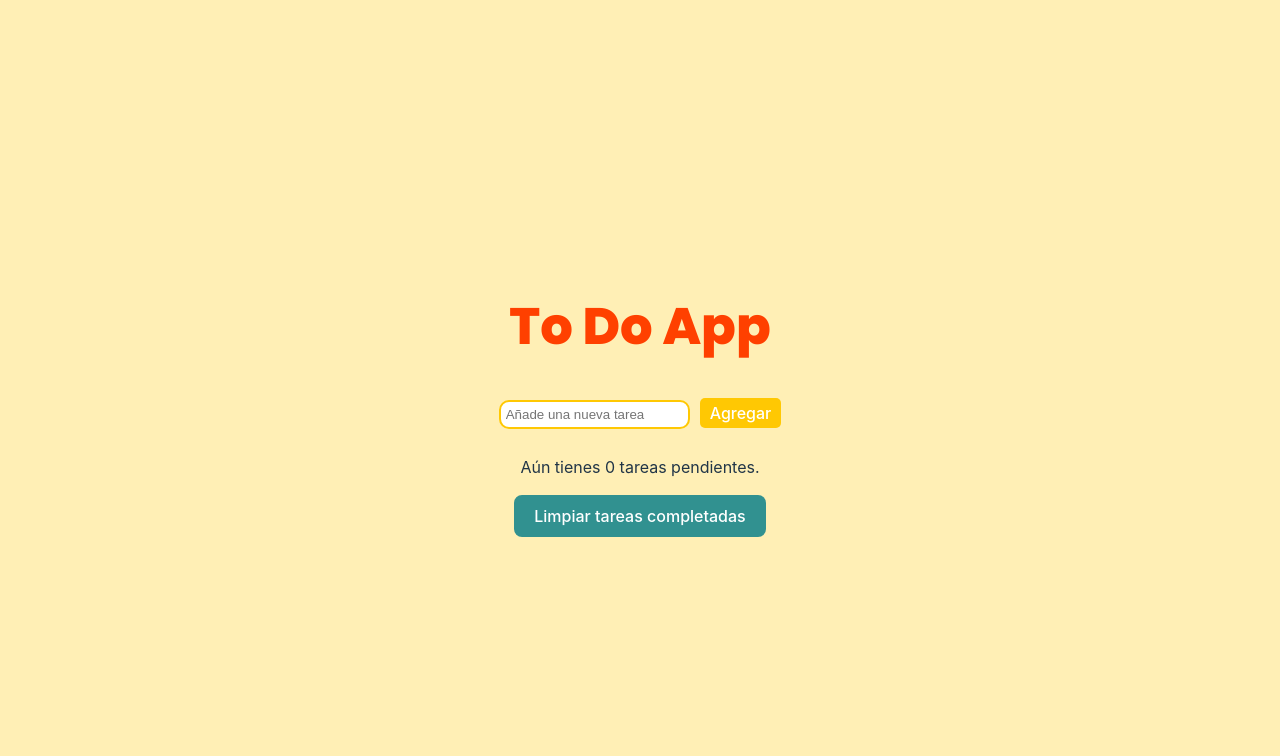
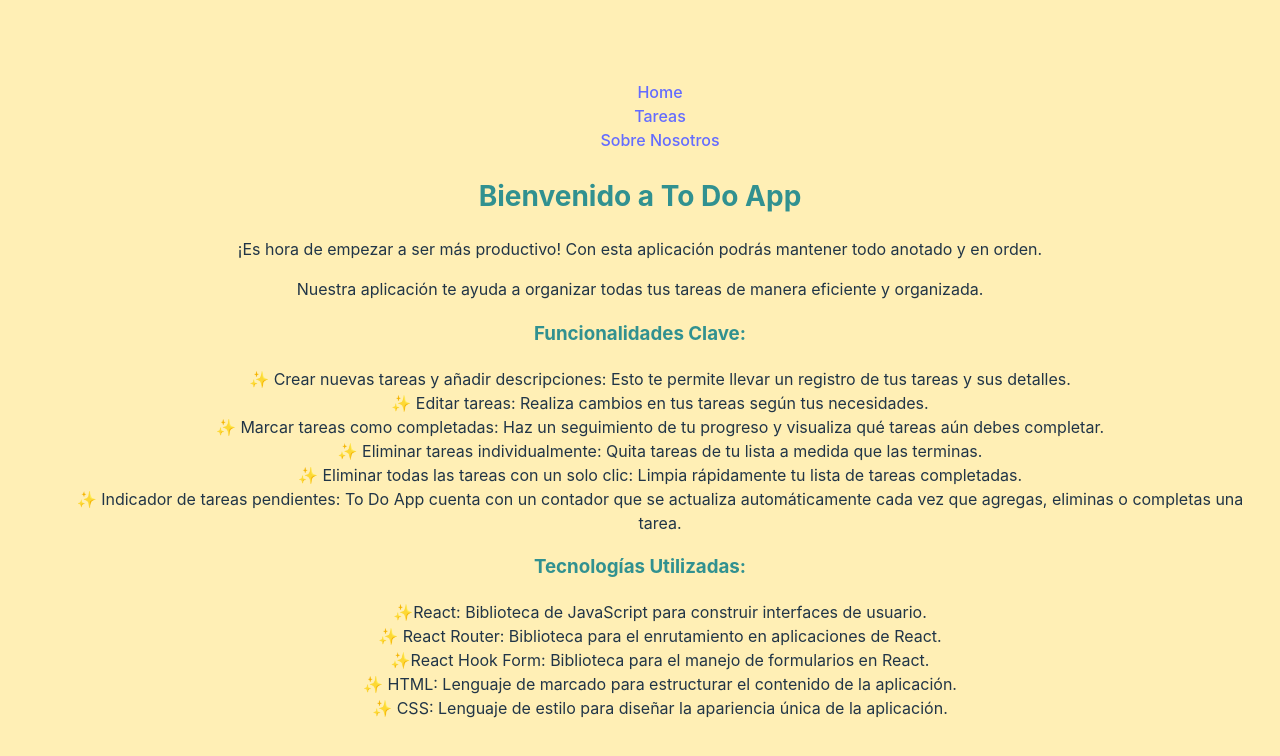
Before and after one commit to jaiyelith/To-Do-App, a React (Vite) app in the folder my-react-task-list/: page /sobre-nosotros in a window 1280 px wide. Shown: the top 756 px of the page. Built offline with nearby package versions, Linux system fonts and the light colour scheme.

Commit message:
Se crearon los componentes Home, SobreNosotros, Tareas, y Menu

```diff
--- a/my-react-task-list/index.html
+++ b/my-react-task-list/index.html
@@ -2,9 +2,9 @@
 <html lang="en">
   <head>
     <meta charset="UTF-8" />
-    <link rel="icon" type="image/svg+xml" href="/vite.svg" />
+    <link rel="icon" type="image/png" href="https://cdn.icon-icons.com/icons2/1526/PNG/512/checklist_106575.png" />
     <meta name="viewport" content="width=device-width, initial-scale=1.0" />
-    <title>Vite + React</title>
+    <title>To Do App * Jaiyelith</title>
   </head>
   <body>
     <div id="root"></div>
--- a/my-react-task-list/package.json
+++ b/my-react-task-list/package.json
@@ -11,7 +11,8 @@
   },
   "dependencies": {
     "react": "^18.2.0",
-    "react-dom": "^18.2.0"
+    "react-dom": "^18.2.0",
+    "react-router-dom": "^6.0.2"
   },
   "devDependencies": {
     "@types/react": "^18.2.21",
--- a/my-react-task-list/src/App.jsx
+++ b/my-react-task-list/src/App.jsx
@@ -1,15 +1,21 @@
+import { BrowserRouter, Routes, Route } from 'react-router-dom';
+import Menu from './components/Menu';
+import Home from './pages/Home';
+import SobreNosotros from './pages/SobreNosotros';
+import Tareas from './pages/Tareas';
 import './App.css';
-import Header from './components/Header';
-import TaskList from './components/TaskList';
 
 function App() {
-
   return (
-    <>
-      <Header/>
-      <TaskList/>
-    </>
-  )
+    <BrowserRouter>
+      <Menu />
+      <Routes>
+        <Route path="/" element={<Home />} />
+        <Route path="/tareas" element={<Tareas />} />
+        <Route path="/sobre-nosotros" element={<SobreNosotros />} />
+      </Routes>
+    </BrowserRouter>
+  );
 }
 
-export default App
+export default App;
--- /dev/null
+++ b/my-react-task-list/src/components/Menu.jsx
@@ -0,0 +1,21 @@
+import { Link } from 'react-router-dom';
+
+function Menu() {
+  return (
+    <nav>
+      <ul>
+        <li>
+          <Link to="/">Home</Link>
+        </li>
+        <li>
+          <Link to="/tareas">Tareas</Link>
+        </li>
+        <li>
+          <Link to="/sobre-nosotros">Sobre Nosotros</Link>
+        </li>
+      </ul>
+    </nav>
+  );
+}
+
+export default Menu;
--- a/my-react-task-list/src/components/task.css
+++ b/my-react-task-list/src/components/task.css
@@ -95,3 +95,18 @@ textarea {
 li{
   list-style: none;
 }
+
+.titulo-sobre-nosotros {
+  color: #319190;
+  font-size: 28px;
+  margin-bottom: 20px;
+}
+
+.subtitulo {
+  color: #319190;
+}
+
+h2{
+  color: #ff4000;
+  font-size: 30px;
+}
--- /dev/null
+++ b/my-react-task-list/src/pages/Home.jsx
@@ -0,0 +1,14 @@
+function Home() {
+    return (
+      <div className="home-container">
+        <div className="welcome-text">
+          <h1 className="titulo-bienvenida">Bienvenido a To Do App</h1>
+          <p>
+            ¡Es hora de empezar a ser más productivo! Con esta aplicación podrás mantener todo anotado y en orden.
+          </p>
+        </div>
+      </div>
+    );
+  }
+
+  export default Home;
--- /dev/null
+++ b/my-react-task-list/src/pages/SobreNosotros.jsx
@@ -0,0 +1,54 @@
+function SobreNosotros() {
+    return (
+      <div>
+        <h2 className="titulo-sobre-nosotros">Bienvenido a To Do App</h2>
+        <p>
+          ¡Es hora de empezar a ser más productivo! Con esta aplicación podrás mantener todo anotado y en orden.
+        </p>
+        <p>
+          Nuestra aplicación te ayuda a organizar todas tus tareas de manera eficiente y organizada.
+        </p>
+        <h3 className="subtitulo">Funcionalidades Clave:</h3>
+        <ul>
+          <li className="lista-item">
+            ✨ Crear nuevas tareas y añadir descripciones: Esto te permite llevar un registro de tus tareas y sus detalles.
+          </li>
+          <li className="lista-item">
+            ✨ Editar tareas: Realiza cambios en tus tareas según tus necesidades.
+          </li>
+          <li className="lista-item">
+            ✨ Marcar tareas como completadas: Haz un seguimiento de tu progreso y visualiza qué tareas aún debes completar.
+          </li>
+          <li className="lista-item">
+            ✨ Eliminar tareas individualmente: Quita tareas de tu lista a medida que las terminas.
+          </li>
+          <li className="lista-item">
+            ✨ Eliminar todas las tareas con un solo clic: Limpia rápidamente tu lista de tareas completadas.
+          </li>
+          <li className="lista-item">
+            ✨ Indicador de tareas pendientes: To Do App cuenta con un contador que se actualiza automáticamente cada vez que agregas, eliminas o completas una tarea.
+          </li>
+        </ul>
+        <h3 className="subtitulo">Tecnologías Utilizadas:</h3>
+        <ul>
+          <li className="lista-item">
+          ✨React: Biblioteca de JavaScript para construir interfaces de usuario.
+          </li>
+          <li className="lista-item">
+          ✨ React Router: Biblioteca para el enrutamiento en aplicaciones de React.
+          </li>
+          <li className="lista-item">
+          ✨React Hook Form: Biblioteca para el manejo de formularios en React.
+          </li>
+          <li className="lista-item">
+          ✨ HTML: Lenguaje de marcado para estructurar el contenido de la aplicación.
+          </li>
+          <li className="lista-item">
+          ✨ CSS: Lenguaje de estilo para diseñar la apariencia única de la aplicación.
+          </li>
+        </ul>
+      </div>
+    );
+  }
+
+  export default SobreNosotros;
--- /dev/null
+++ b/my-react-task-list/src/pages/Tareas.jsx
@@ -0,0 +1,12 @@
+import TaskList from '../components/TaskList';
+
+function Tareas() {
+  return (
+    <div>
+      <h1>To Do App</h1>
+      <TaskList />
+    </div>
+  );
+}
+
+export default Tareas;
```
Also changed, not shown: 1 other file (tests, documents, lock files or other folders).
